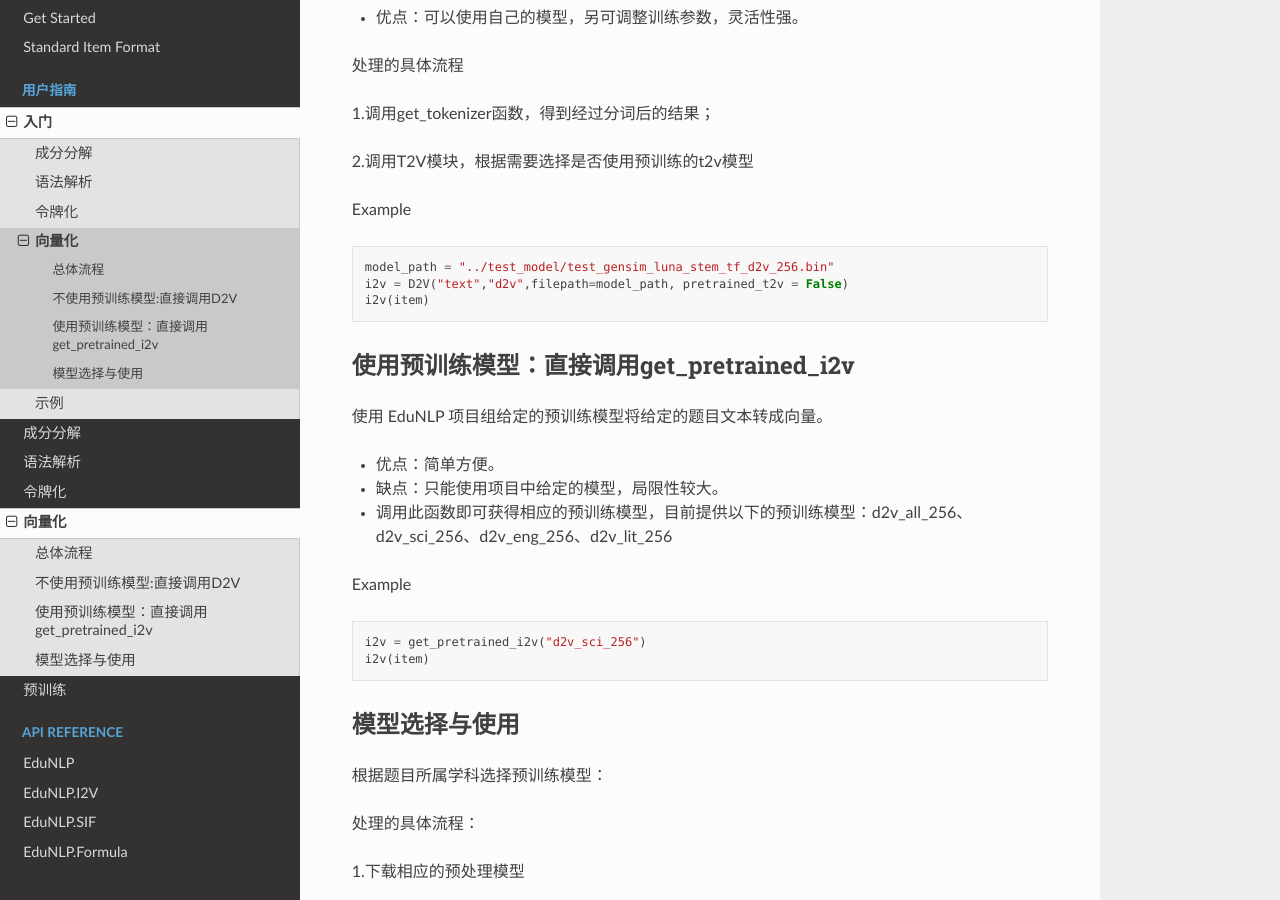
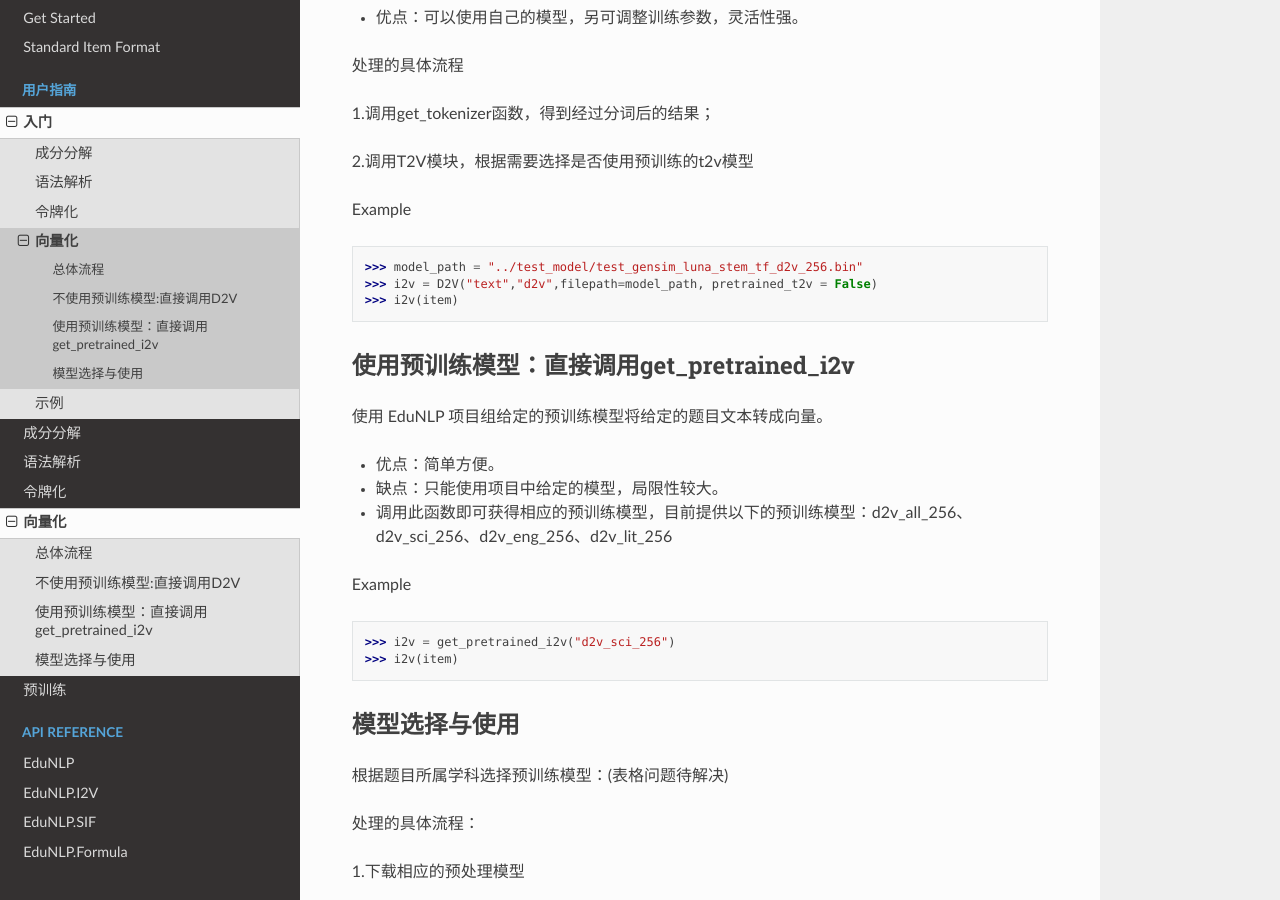
Before and after one commit to bigdata-ustc/EduNLP, a Sphinx documentation site: the page built from docs/source/tutorial/zh/vectorization.rst, in a window 1280 px wide and 900 px high, scrolled down 616 px. Built offline with Sphinx 7.4.7 and the Read the Docs theme 2.0.0, drawn with Linux system fonts in a browser that asks for light colours; pages that are not in the unit, such as notebooks, are missing from menus; the version number is read from the project's files by our own code.

Commit message:
Create vectorization.rst

```diff
--- a/docs/source/tutorial/zh/vectorization.rst
+++ b/docs/source/tutorial/zh/vectorization.rst
@@ -38,9 +38,9 @@
 
 Example
 ::
-  model_path = "../test_model/test_gensim_luna_stem_tf_d2v_256.bin"
-  i2v = D2V("text","d2v",filepath=model_path, pretrained_t2v = False)
-  i2v(item)
+  >>> model_path = "../test_model/test_gensim_luna_stem_tf_d2v_256.bin"
+  >>> i2v = D2V("text","d2v",filepath=model_path, pretrained_t2v = False)
+  >>> i2v(item)
 
 使用预训练模型：直接调用get_pretrained_i2v
 ---------
@@ -58,13 +58,13 @@ Example
 
 Example
 ::
-  i2v = get_pretrained_i2v("d2v_sci_256")
-  i2v(item)
+  >>> i2v = get_pretrained_i2v("d2v_sci_256")
+  >>> i2v(item)
 
 模型选择与使用
 ---------
 
-根据题目所属学科选择预训练模型：
+根据题目所属学科选择预训练模型：(表格问题待解决)
 
 
 
```
